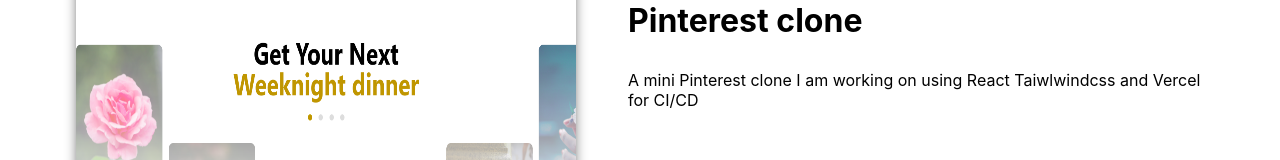
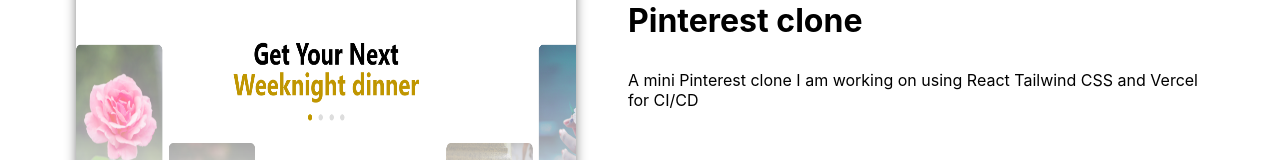
Before and after one commit to Th3redTea/Portfolio, a Next.js app: page /projects in a window 1280 px wide. Shown: the part 1675-1835 px from the top of the page. Built offline with nearby package versions, Linux system fonts and the light colour scheme; some icons are missing.

Commit message:
fixed some typos

```diff
--- a/pages/projects.js
+++ b/pages/projects.js
@@ -102,7 +102,7 @@
             />
             <Project
                 srcImage="/pinterest.png"
-                description="A mini Pinterest clone I am working on using React Taiwlwindcss and Vercel for CI/CD "
+                description="A mini Pinterest clone I am working on using React Tailwind CSS and Vercel for CI/CD "
                 title="Pinterest clone"
                 alt="Pinterest clone"
                 linkGithub="https://github.com/aminequ/Pinterest-clone"
```
